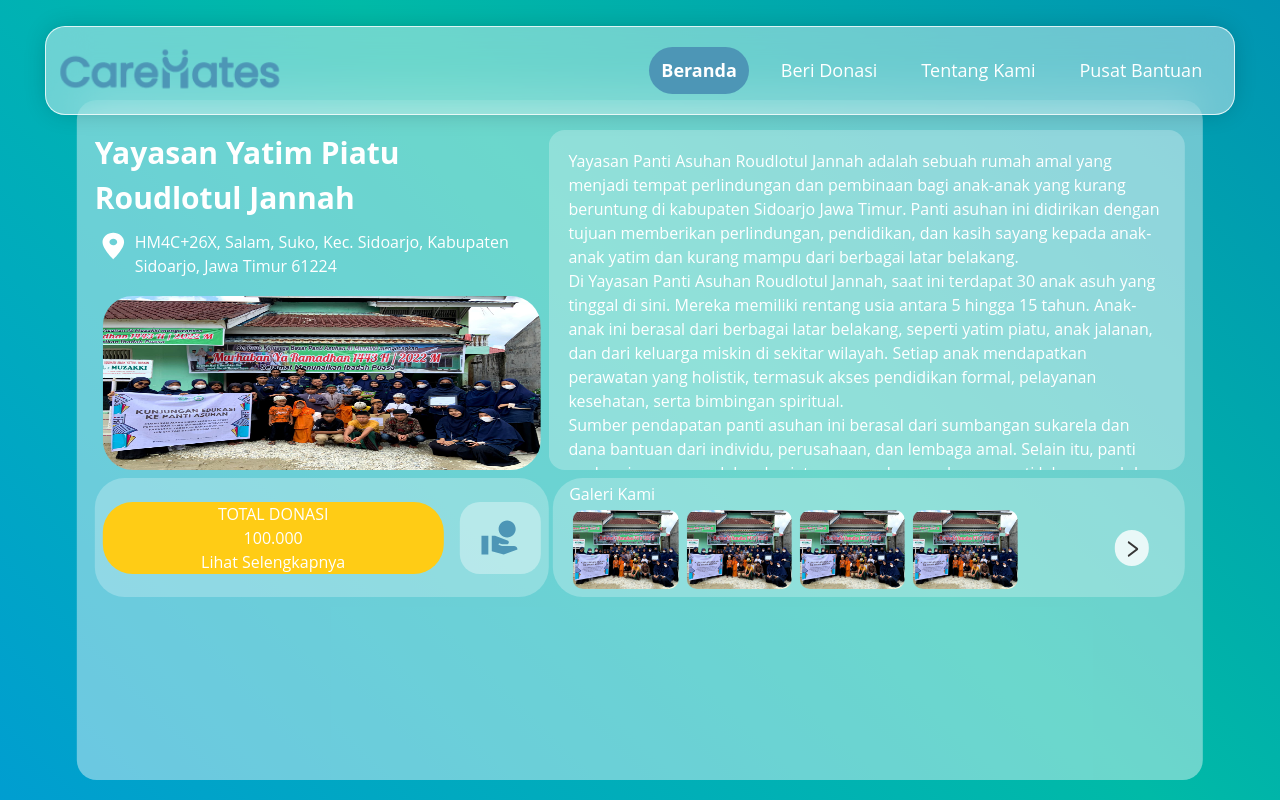
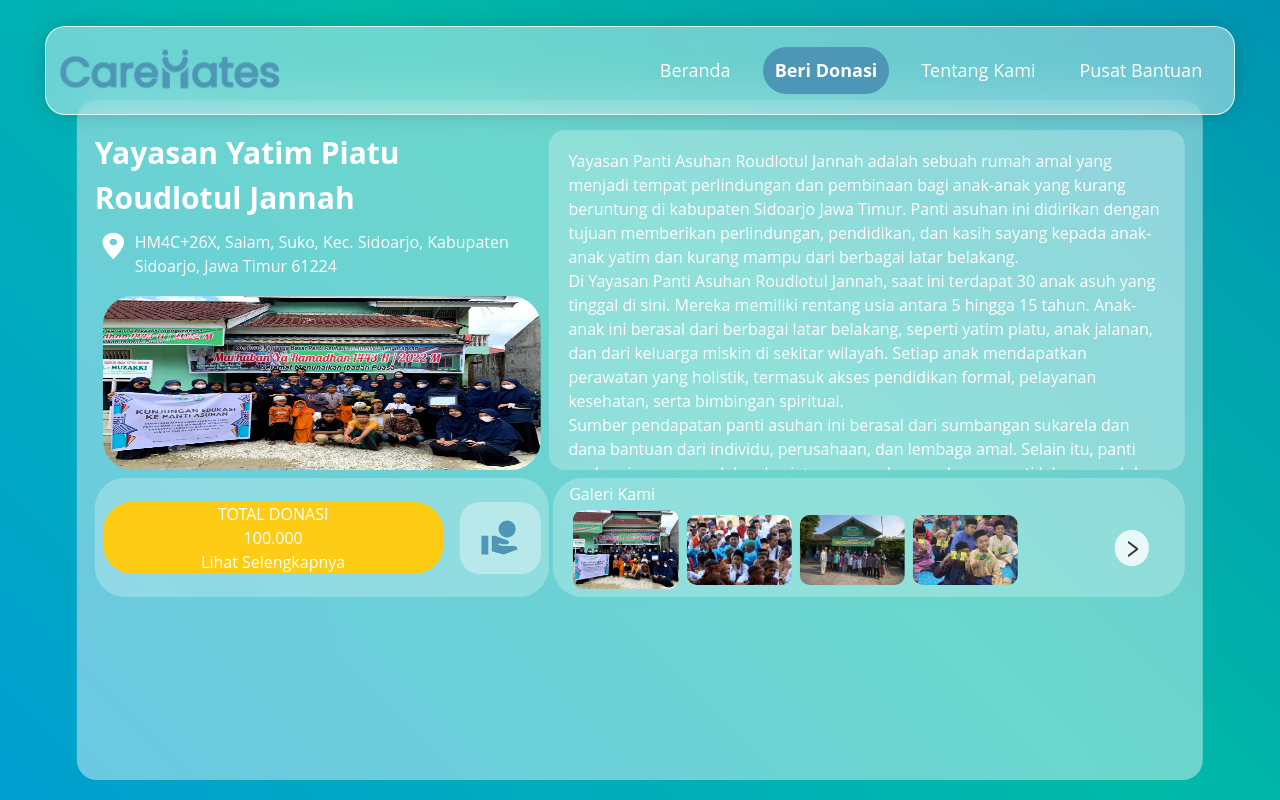
Before and after one commit to naufalkamil/Caremates_Massive_A2, a React (Vite) app in the folder frontend/: page /detailyayasan in a window 1280 px wide. Built offline with nearby package versions, Linux system fonts and the light colour scheme.

Commit message:
update link

```diff
--- a/frontend/src/App.jsx
+++ b/frontend/src/App.jsx
@@ -1,7 +1,7 @@
 import { BrowserRouter, Routes, Route } from "react-router-dom";
 import './App.css';
 import Beranda from "./pages/beranda";
-import BeriDonasi from "./pages/BeriDonasi";
+import BeriDonasi from "./pages/Beridonasi";
 import Pusatbantuan from "./pages/Pusatbantuan";
 import Tentangkami from "./pages/Tentangkami";
 import Buatakun1 from "./pages/Buatakun1";
--- a/frontend/src/components/Navbar.jsx
+++ b/frontend/src/components/Navbar.jsx
@@ -14,7 +14,9 @@ function Navbarfirst({ activeLinkProp }) {
       '/': 'home',
       '/beridonasi': 'features',
       '/tentangkami': 'about',
-      '/pusatbantuan': 'help'
+      '/pusatbantuan': 'help',
+      '/detailyayasan': 'features',
+      '/galeripanti': 'features',
     };
     const currentPath = location.pathname;
     setActiveLink(pathToKey[currentPath] || 'home');
--- a/frontend/src/pages/Beranda.jsx
+++ b/frontend/src/pages/Beranda.jsx
@@ -4,6 +4,7 @@ import slide1 from '../img/img-home/slide 1.png';
 import slide2 from '../img/img-home/slide 2.png';
 import slide3 from '../img/img-home/slide 3.png';
 import donate1 from '../img/img-home/donate 1.png';
+import { Link } from 'react-router-dom';
 
 const Beranda = () => {
   // Fungsi untuk menampilkan slide secara otomatis
@@ -134,7 +135,9 @@ const Beranda = () => {
           </div>
           <div className="col-md-3 icon mt-5 pt-5">
             <img src={donate1} alt="icon" />
-            <div className="button-daftar">Daftarkan Lembaga Anda</div>
+            <Link to="/buatakun1" className="button-daftar" style={{textDecoration: 'none',}}>
+              Daftarkan Lembaga Anda
+            </Link>
           </div>
         </div>
       </section>
--- a/frontend/src/pages/Buatakun1.jsx
+++ b/frontend/src/pages/Buatakun1.jsx
@@ -1,4 +1,5 @@
 import React, { useState, useEffect } from 'react';
+import { Link } from 'react-router-dom';
 
 const Buatakun1 = ({ onNavigate }) => {
   const [text, setText] = useState('');
@@ -110,10 +111,14 @@ const Buatakun1 = ({ onNavigate }) => {
       <section style={buttonContainerStyle}>
       <div className="row" style={{width: '100%',justifyContent:'space-between'}}>
           <div className="col-2" style={{display:'flex', justifyContent:'center'}}>
-            <button style={button1Style}>Sudah Buat Akun</button>
+          <Link to="/login" style={button2Style}>
+            Sudah Buat Akun
+          </Link>
           </div>
           <div className="col-2" style={{display:'flex', justifyContent:'center'}}>
-          <button style={button2Style}>Selanjutnya</button>
+          <Link to="/buatakun2" style={button2Style}>
+            Selanjutnya
+          </Link>
           </div>
       </div>
       </section>
@@ -187,7 +192,8 @@ const button1Style = {
   backgroundColor: '#4D96B6',
   color: 'white',
   cursor: 'pointer',
-  fontSize: '18px'
+  fontSize: '18px',
+  textDecoration: 'none',
 };
 const button2Style = {
   padding: '10px',
@@ -196,7 +202,8 @@ const button2Style = {
   backgroundColor: '#fff',
   color: '#4D96B6',
   cursor: 'pointer',
-  fontSize: '18px'
+  fontSize: '18px',
+  textDecoration: 'none',
 };
 
 export default Buatakun1;
--- a/frontend/src/pages/Buatakun2.jsx
+++ b/frontend/src/pages/Buatakun2.jsx
@@ -1,4 +1,5 @@
 import React, { useState, useEffect } from 'react';
+import { Link } from 'react-router-dom';
 
 const Buatakun2 = ({ onNavigate }) => {
   const [text, setText] = useState('');
@@ -102,7 +103,9 @@ const Buatakun2 = ({ onNavigate }) => {
       <section style={buttonContainerStyle}>
       <div className="row" style={{width: '100%',justifyContent:'end'}}>
           <div className="col-2" style={{display:'flex', justifyContent:'center'}}>
-          <button style={button1Style}>Selanjutnya</button>
+          <Link to="/buatakun3" style={button1Style}>
+            Selanjutnya
+          </Link>
           </div>
       </div>
       </section>
@@ -177,7 +180,8 @@ const button1Style = {
   backgroundColor: '#fff',
   color: '#4D96B6',
   cursor: 'pointer',
-  fontSize: '18px'
+  fontSize: '18px',
+  textDecoration: 'none',
 };
 
 export default Buatakun2;
--- a/frontend/src/pages/Detailyayasan.jsx
+++ b/frontend/src/pages/Detailyayasan.jsx
@@ -3,6 +3,9 @@ import Navbarfirst from '../components/Navbar';
 import 'bootstrap/dist/css/bootstrap.min.css';
 import galeri1 from '../img/img-galeri/galeri1.jpg';
 import galeri2 from '../img/img-galeri/galeri2.jpg';
+import galeri3 from '../img/img-galeri/galeri3.jpg';
+import galeri4 from '../img/img-galeri/galeri4.jpg';
+import { Link } from 'react-router-dom';
 
 const Detailyayasan = () => {
   const [text, setText] = useState('');
@@ -94,15 +97,15 @@ const Detailyayasan = () => {
               <div className="row">
                 <div className="col-11">
                   <img className="m-1" style={{width:'20%', borderRadius:"10px"}} src={galeri1} alt="" />
-                  <img className="m-1" style={{width:'20%', borderRadius:"10px"}} src={galeri1} alt="" />
-                  <img className="m-1" style={{width:'20%', borderRadius:"10px"}} src={galeri1} alt="" />
-                  <img className="m-1" style={{width:'20%', borderRadius:"10px"}} src={galeri1} alt="" />
+                  <img className="m-1" style={{width:'20%', borderRadius:"10px"}} src={galeri2} alt="" />
+                  <img className="m-1" style={{width:'20%', borderRadius:"10px"}} src={galeri3} alt="" />
+                  <img className="m-1" style={{width:'20%', borderRadius:"10px"}} src={galeri4} alt="" />
                 </div>
-                <div className="col text-center align-content-center rounded-5 m-2 p-0 mt-4" style={{background:"rgba(255, 255, 255, 0.80)", width:"36px", height:"36px"}}>
+                <Link to="/galeripanti" className="col text-center align-content-center rounded-5 m-2 p-0 mt-4" style={{background:"rgba(255, 255, 255, 0.80)", width:"36px", height:"36px"}}>
                 <svg xmlns="http://www.w3.org/2000/svg" width="15" height="24" viewBox="0 0 15 24" fill="none">
                   <path d="M13.3594 12C13.3593 12.2129 13.3215 12.4214 13.2504 12.6013C13.1792 12.7812 13.0776 12.925 12.9574 13.0162L4.05115 19.7662C3.88296 19.89 3.69105 19.9027 3.51706 19.8015C3.34308 19.7002 3.20106 19.4933 3.12184 19.2256C3.04261 18.9579 3.03257 18.651 3.0939 18.3715C3.15522 18.092 3.28296 17.8625 3.44939 17.7328L11.0156 12L3.44939 6.26717C3.28296 6.13745 3.15522 5.90794 3.0939 5.62846C3.03257 5.34898 3.04261 5.04207 3.12184 4.77436C3.20106 4.50665 3.34308 4.29973 3.51706 4.19852C3.69105 4.0973 3.88296 4.10996 4.05115 4.23373L12.9574 10.9837C13.0776 11.0749 13.1792 11.2188 13.2504 11.3987C13.3215 11.5786 13.3593 11.7871 13.3594 12Z" fill="#373737"/>
                 </svg>
-                </div>
+                </Link>
               </div>
             </div>
           </div>
```
